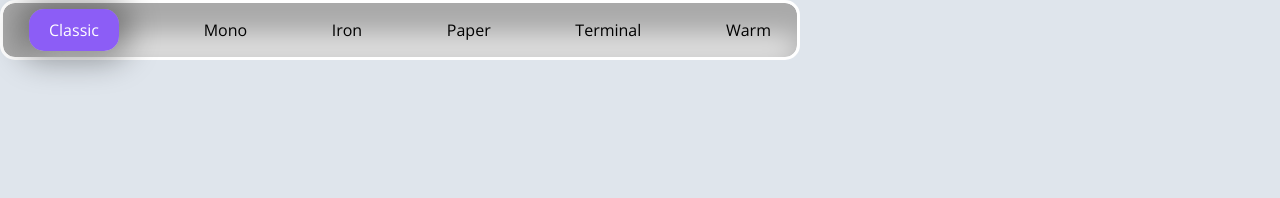
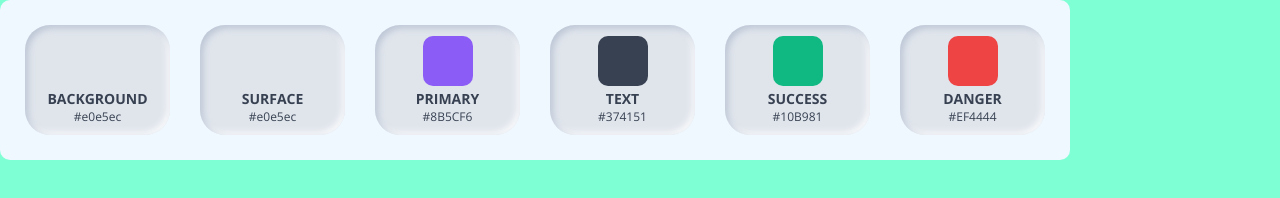
Before and after one commit to sodryk13/firstproject, a plain HTML site: page index.html in a window 1280 px wide. Drawn offline with nearby package versions, Linux system fonts and the light colour scheme.

Commit message:
colors widget

```diff
--- a/index.html
+++ b/index.html
@@ -12,25 +12,35 @@
     <title>Document</title>
 </head>
 <body>
-<div class="switch">
-    <div class="switch__wrapper">
-        <div class="switch__item">
-            <span class="switch__item-text active" >Classic</span>
+<div class="widget">
+    <div class="widget__wrapper">
+        <div class="widget__box">
+            <span class="widget__box-title">BACKGROUND</span>
+            <span class="widget__box-color">#e0e5ec</span>
         </div>
-        <div class="switch__item">
-            <span class="switch__item-text">Mono</span>
+        <div class="widget__box">
+            <span class="widget__box-title">SURFACE</span>
+            <span class="widget__box-color">#e0e5ec</span>
         </div>
-        <div class="switch__item">
-            <span class="switch__item-text">Iron</span>
+        <div class="widget__box">
+            <div class="widget__box-primary"></div>
+            <span class="widget__box-title">PRIMARY</span>
+            <span class="widget__box-color">#8B5CF6</span>
         </div>
-        <div class="switch__item">
-            <span class="switch__item-text">Paper</span>
+        <div class="widget__box">
+            <div class="widget__box-text"></div>
+            <span class="widget__box-title">TEXT</span>
+            <span class="widget__box-color">#374151</span>
         </div>
-        <div class="switch__item">
-            <span class="switch__item-text">Terminal</span>
+        <div class="widget__box">
+            <div class="widget__box-success"></div>
+            <span class="widget__box-title">SUCCESS</span>
+            <span class="widget__box-color">#10B981</span>
         </div>
-        <div class="switch__item">
-            <span class="switch__item-text">Warm</span>
+        <div class="widget__box">
+            <div class="widget__box-danger"></div>
+            <span class="widget__box-title">DANGER</span>
+            <span class="widget__box-color">#EF4444</span>
         </div>
     </div>
 </div>
--- a/style.css
+++ b/style.css
@@ -2,32 +2,70 @@
     padding: 0;
     margin: 0;
     box-sizing: border-box;
+    font-family: "Open Sans", sans-serif;
 }
 body{
-    font-family: "Open Sans", sans-serif;
-    background-color: #dfe5ec;
+    background-color: aquamarine;
 }
-.switch__wrapper{
+.widget__wrapper{
+    background-color: aliceblue;
+    height: 160px;
+    gap: 30px;
+    display: inline-flex;
+    padding: 25px;
+    border-radius: 10px;
+}
+.widget__box{
+    background-color: #e0e5ec;
+    height: 110px;
+    width: 145px;
     display: flex;
-    gap: 20px;
-    padding: 6px;
-    background-color: white;
-    width: 800px;
-    justify-content: space-between;
-    border-radius: 15px;
-    -webkit-box-shadow: inset 17px 20px 30px 16px rgba(0,0,0,0.34);
-    box-shadow: inset 17px 20px 30px 16px rgba(0,0,0,0.34);
-    border: 3px solid white;
+    border-radius: 25px;
+    flex-direction: column;
+    align-items: center;
+    justify-content: flex-end;
+    box-shadow:
+            inset 3px 3px 6px rgba(163, 177, 198, 0.6),
+            inset -3px -3px 6px rgba(255, 255, 255, 0.8);
+    padding-bottom: 10px;
 }
-.switch__item{
-    padding: 10px 20px;
-    border-radius: 15px;
+.widget__box-title{
+    color: #374151;
+    padding-top: 3px;
+    font-size: 14px;
+    font-weight: bolder;
 }
-.switch__item .active{
-    background-color: #8c5df6;
-    -webkit-box-shadow: 0px 0px 30px 11px rgba(0,0,0,0.34);
-    box-shadow: 0px 0px 30px 11px rgba(0,0,0,0.34);
-    padding: 10px 20px;
-    border-radius: 15px;
-    color: white;
+.widget__box-color{
+    color: #374151;
+    font-size: 12px;
 }
+.widget__box-primary{
+    height: 50px;
+    width: 50px;
+    background-color: #8B5CF6;
+    border-radius: 10px;
+}
+.widget__box-text{
+    height: 50px;
+    width: 50px;
+    background-color: #374151;
+    border-radius: 10px;
+}
+.widget__box-success{
+    height: 50px;
+    width: 50px;
+    background-color: #10B981;
+    border-radius: 10px;
+}
+.widget__box-success{
+    height: 50px;
+    width: 50px;
+    background-color: #10B981;
+    border-radius: 10px;
+}
+.widget__box-danger{
+    height: 50px;
+    width: 50px;
+    background-color: #EF4444;
+    border-radius: 10px;
+}
```
